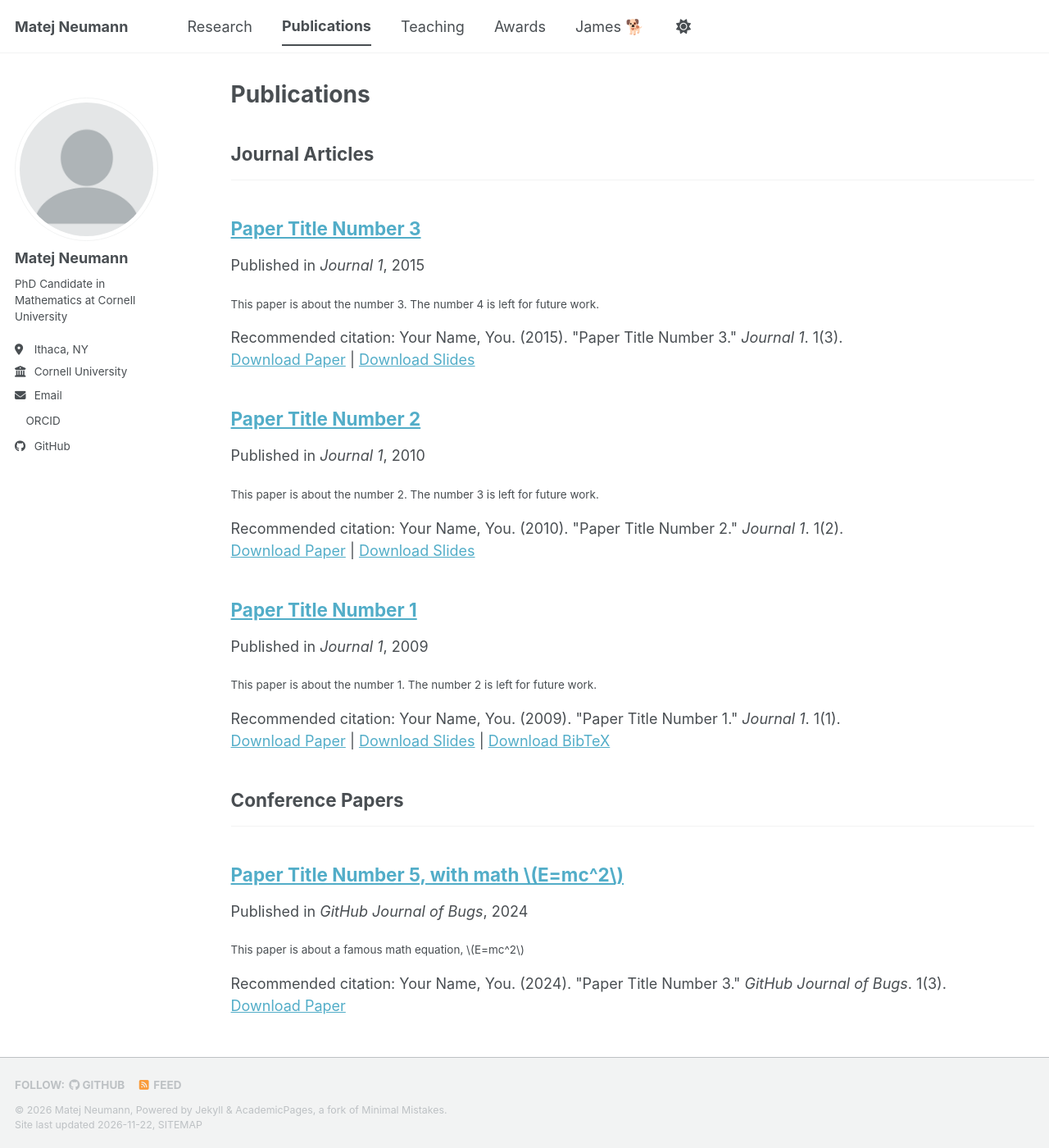
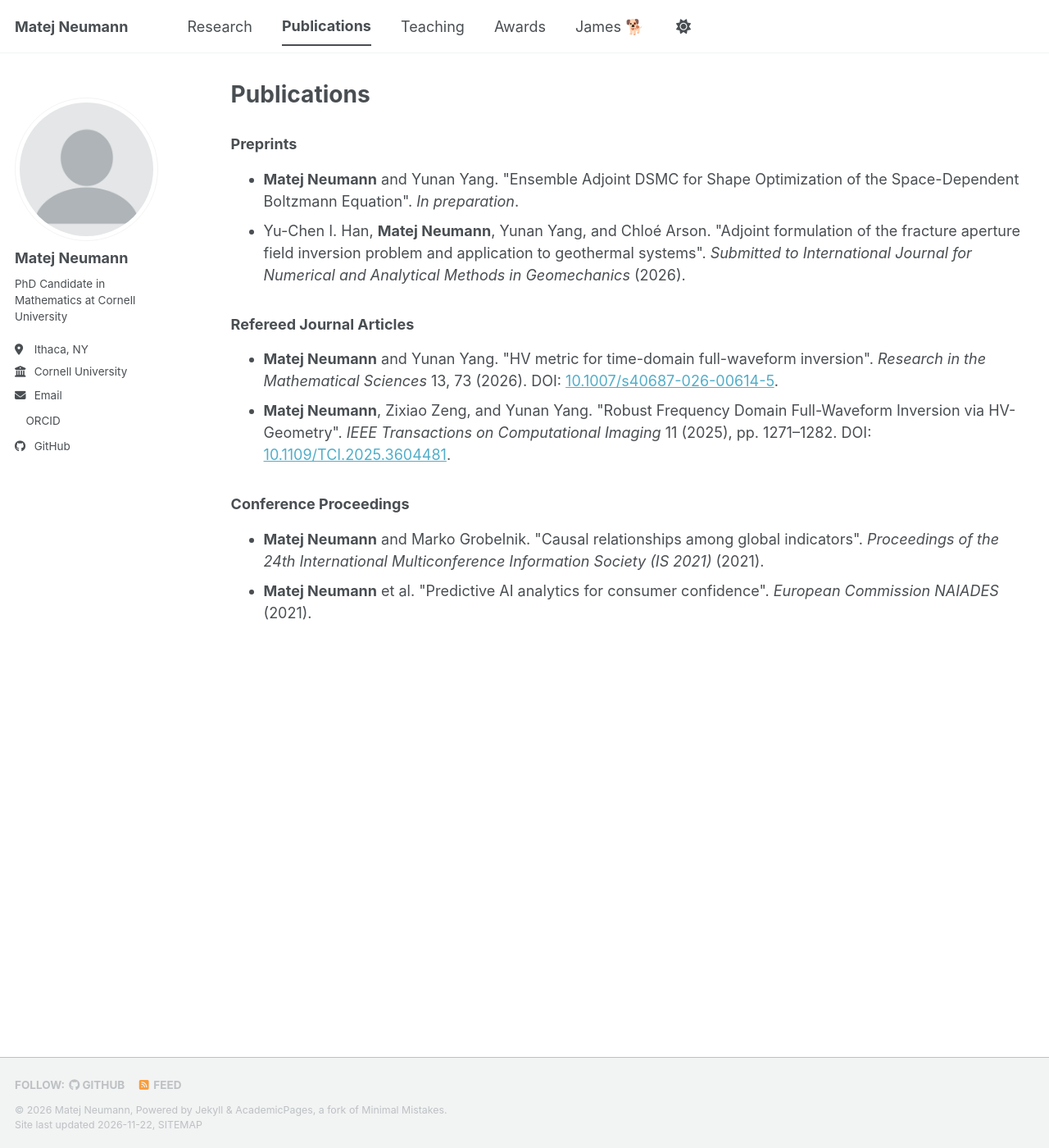
Before and after one commit to matejxx1/matejxx1.github.io, a Jekyll site: the page built from _pages/publications.html, in a window 1280 px wide and 1400 px high. Shown: the whole window at 82% size. Built offline with Jekyll 4.4.1, drawn with Linux system fonts in a browser that asks for light colours; a script bundle is joined from its source files by our own code; a style sheet for code colours, icons or effects is not loaded; some of the changed text lies outside the part shown.

Commit message:
Update publications section with new articles

```diff
--- a/_pages/publications.html
+++ b/_pages/publications.html
@@ -5,29 +5,20 @@ permalink: /publications/
 author_profile: true
 ---
 
-{% if site.author.googlescholar %}
-  <div class="wordwrap">You can also find my articles on <a href="{{site.author.googlescholar}}">my Google Scholar profile</a>.</div>
-{% endif %}
+<h3>Preprints</h3>
+<ul>
+  <li><strong>Matej Neumann</strong> and Yunan Yang. "Ensemble Adjoint DSMC for Shape Optimization of the Space-Dependent Boltzmann Equation". <em>In preparation</em>.</li>
+  <li>Yu-Chen I. Han, <strong>Matej Neumann</strong>, Yunan Yang, and Chloé Arson. "Adjoint formulation of the fracture aperture field inversion problem and application to geothermal systems". <em>Submitted to International Journal for Numerical and Analytical Methods in Geomechanics</em> (2026).</li>
+</ul>
 
-{% include base_path %}
+<h3>Refereed Journal Articles</h3>
+<ul>
+  <li><strong>Matej Neumann</strong> and Yunan Yang. "HV metric for time-domain full-waveform inversion". <em>Research in the Mathematical Sciences</em> 13, 73 (2026). DOI: <a href="https://doi.org/10.1007/s40687-026-00614-5">10.1007/s40687-026-00614-5</a>.</li>
+  <li><strong>Matej Neumann</strong>, Zixiao Zeng, and Yunan Yang. "Robust Frequency Domain Full-Waveform Inversion via HV-Geometry". <em>IEEE Transactions on Computational Imaging</em> 11 (2025), pp. 1271–1282. DOI: <a href="https://doi.org/10.1109/TCI.2025.3604481">10.1109/TCI.2025.3604481</a>.</li>
+</ul>
 
-<!-- New style rendering if publication categories are defined -->
-{% if site.publication_category %}
-  {% for category in site.publication_category  %}
-    {% assign title_shown = false %}
-    {% for post in site.publications reversed %}
-      {% if post.category != category[0] %}
-        {% continue %}
-      {% endif %}
-      {% unless title_shown %}
-        <h2>{{ category[1].title }}</h2><hr />
-        {% assign title_shown = true %}
-      {% endunless %}
-      {% include archive-single.html %}
-    {% endfor %}
-  {% endfor %}
-{% else %}
-  {% for post in site.publications reversed %}
-    {% include archive-single.html %}
-  {% endfor %}
-{% endif %}
+<h3>Conference Proceedings</h3>
+<ul>
+  <li><strong>Matej Neumann</strong> and Marko Grobelnik. "Causal relationships among global indicators". <em>Proceedings of the 24th International Multiconference Information Society (IS 2021)</em> (2021).</li>
+  <li><strong>Matej Neumann</strong> et al. "Predictive AI analytics for consumer confidence". <em>European Commission NAIADES</em> (2021).</li>
+</ul>
```
